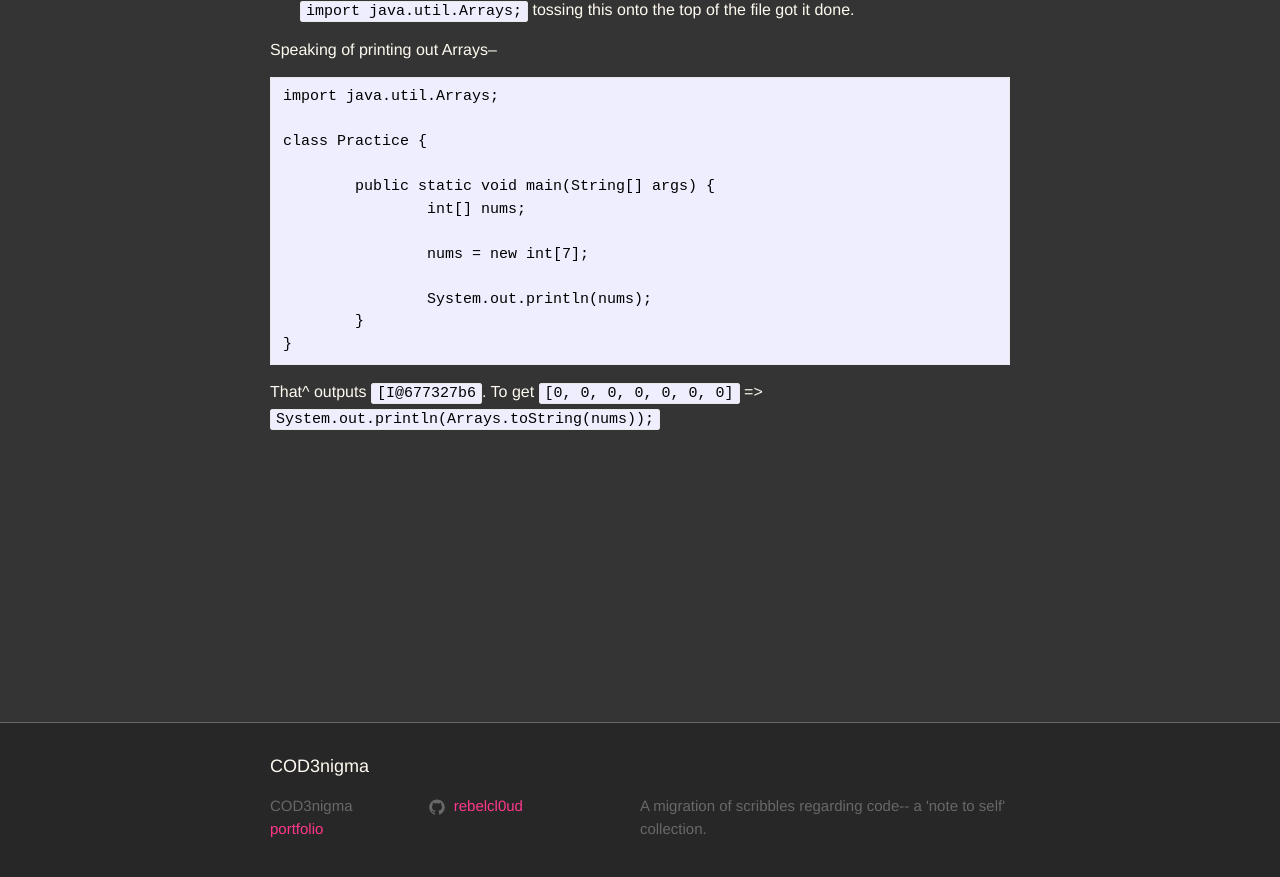
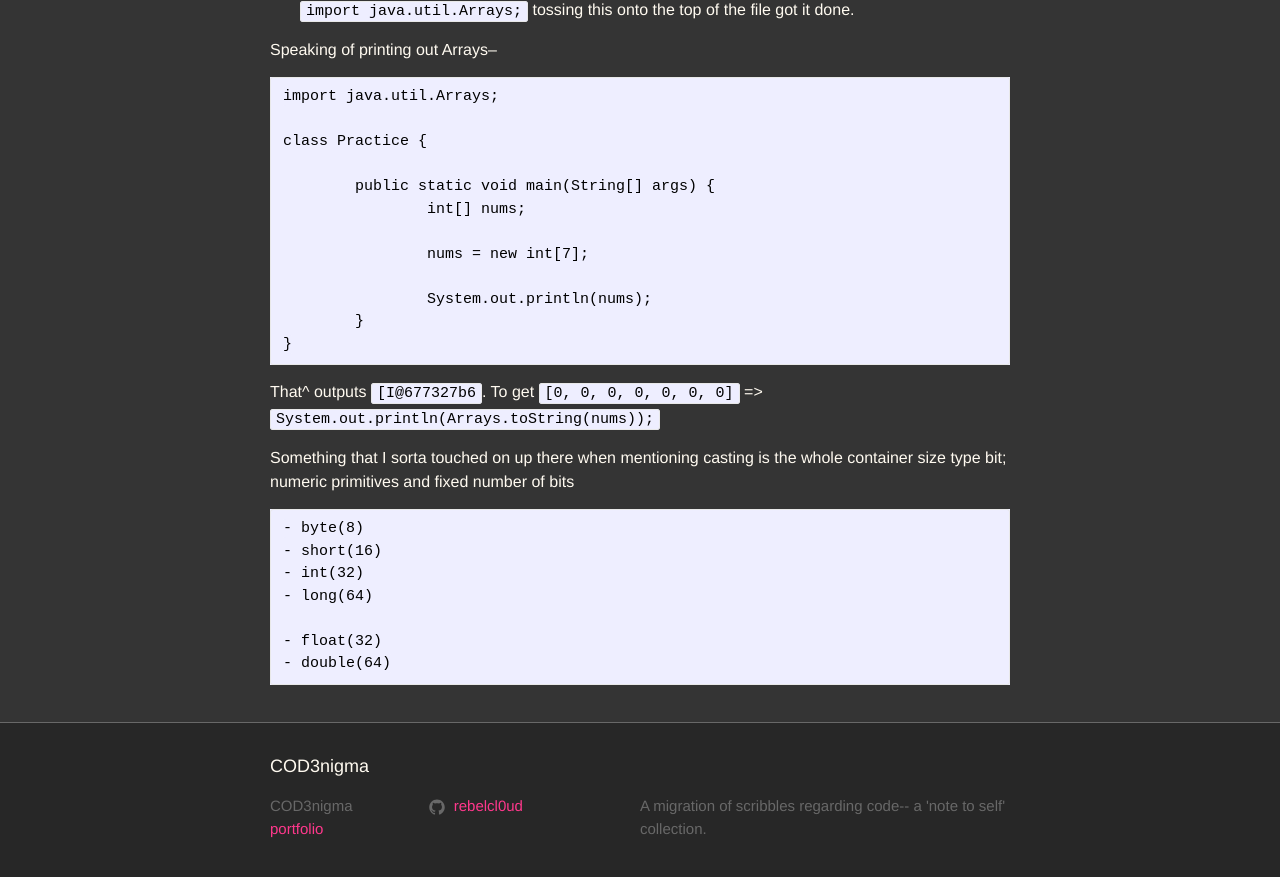
Before and after one commit to rebelcl0ud/blog, a Jekyll site: the page built from _posts/2019-02-14-[62]-code-test-in-java.markdown, in a window 1280 px wide and 900 px high, scrolled down 1625 px. Shown: the top 877 px of the window. Built offline with Jekyll 4.4.1, drawn with Linux system fonts in a browser that asks for light colours.

Commit message:
update: numeric primitives w/ fixed number of bits

````diff
--- a/_posts/2019-02-14-[62]-code-test-in-java.markdown
+++ b/_posts/2019-02-14-[62]-code-test-in-java.markdown
@@ -66,3 +66,13 @@ class Practice {
 }
 ```
 That^ outputs `[I@677327b6`. To get `[0, 0, 0, 0, 0, 0, 0]` => `System.out.println(Arrays.toString(nums));`
+
+Something that I sorta touched on up there when mentioning casting is the whole container size type bit; numeric primitives and fixed number of bits
+
+	- byte(8)
+	- short(16)
+	- int(32)
+	- long(64)
+
+	- float(32)
+	- double(64)
````
